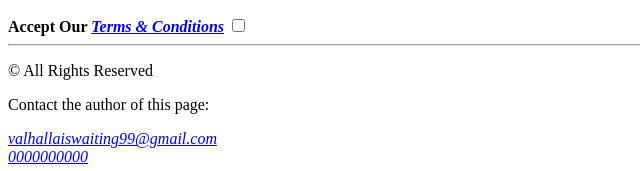
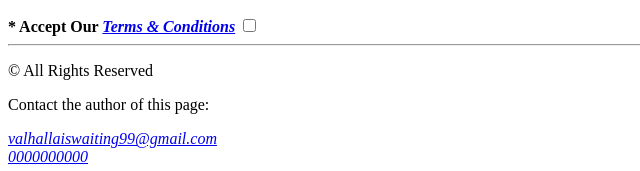
Before and after one commit to Valhalla-2/html-Only-Survey-Form, a plain HTML site: page index.html in a window 1280 px wide. Shown: the part 1104-1275 px from the top of the page, 0-640 px from the left. Drawn offline with Linux system fonts and the light colour scheme.

Commit message:
modified the checkboxes

```diff
--- a/index.html
+++ b/index.html
@@ -117,7 +117,7 @@
              <br>
              <div>
                <label for="terms">
-                <strong>Accept Our <em><a href="https://www.google.com" target="_blank">Terms & Conditions</a></em></strong>
+                <strong> * Accept Our <em><a href="https://www.google.com" target="_blank">Terms & Conditions</a></em></strong>
                 <input type="checkbox" name="terms" id="terms" required>
                </label>
              </div>
```
